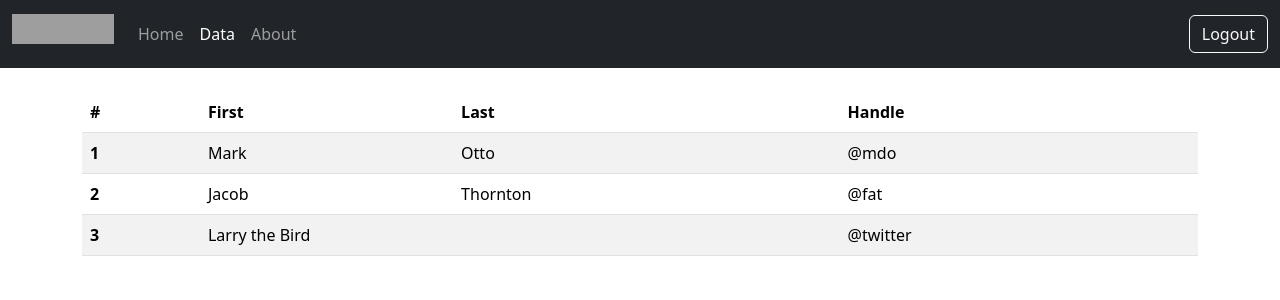
After one commit to cnr-ibba/SMARTER-repository, a Django app: page /data in a window 1280 px wide. The commit adds this page. Shown: the top 300 px of the page. Run offline with Django 4.2, Linux system fonts and the light colour scheme; the visitor is signed in with stand-in values (Sample User, id 1); some libraries are stand-ins or nearby versions; grey boxes are pictures that could not be loaded.

Commit message:
:sparkles: start data view page

```diff
--- /dev/null
+++ b/django-data/smarter/repository/templates/repository/data.html
@@ -0,0 +1,38 @@
+{% extends 'base.html' %}
+{% load static %}
+
+{% block title %}SMARTER data{% endblock title %}
+
+{% block content %}
+<div class="container mt-4">
+    <table class="table table-striped">
+        <thead>
+            <tr>
+            <th scope="col">#</th>
+            <th scope="col">First</th>
+            <th scope="col">Last</th>
+            <th scope="col">Handle</th>
+            </tr>
+        </thead>
+        <tbody>
+            <tr>
+            <th scope="row">1</th>
+            <td>Mark</td>
+            <td>Otto</td>
+            <td>@mdo</td>
+            </tr>
+            <tr>
+            <th scope="row">2</th>
+            <td>Jacob</td>
+            <td>Thornton</td>
+            <td>@fat</td>
+            </tr>
+            <tr>
+            <th scope="row">3</th>
+            <td colspan="2">Larry the Bird</td>
+            <td>@twitter</td>
+            </tr>
+        </tbody>
+        </table>
+</div>
+{% endblock content %}
--- a/django-data/smarter/repository/views.py
+++ b/django-data/smarter/repository/views.py
@@ -1,5 +1,14 @@
 from django.views.generic import TemplateView
+from django.contrib.auth.mixins import LoginRequiredMixin
+
 
 class IndexView(TemplateView):
     """Home Page"""
+
     template_name = "repository/index.html"
+
+
+class DataView(LoginRequiredMixin, TemplateView):
+    """Display SMARTER datasets"""
+
+    template_name = "repository/data.html"
--- a/django-data/smarter/smarter/settings.py
+++ b/django-data/smarter/smarter/settings.py
@@ -149,3 +149,6 @@ DEFAULT_AUTO_FIELD = 'django.db.models.BigAutoField'
 
 # https://docs.djangoproject.com/en/4.1/ref/settings/#login-redirect-url
 LOGIN_REDIRECT_URL = 'index'
+
+# https://docs.djangoproject.com/en/4.1/ref/settings/#std-setting-LOGIN_URL
+LOGIN_URL = "login"
--- a/django-data/smarter/smarter/urls.py
+++ b/django-data/smarter/smarter/urls.py
@@ -17,7 +17,7 @@ from django.contrib import admin
 from django.urls import path, include
 from django.contrib.auth.views import LoginView, LogoutView
 
-from repository.views import IndexView
+from repository.views import IndexView, DataView
 from accounts.views import UpdatedLoginView
 
 urlpatterns = [
@@ -28,5 +28,6 @@ urlpatterns = [
         'logout',
         LogoutView.as_view(template_name="accounts/logged_out.html"),
         name="logout"),
-    path('', IndexView.as_view(), name="index")
+    path('', IndexView.as_view(), name="index"),
+    path('data', DataView.as_view(), name="data"),
 ]
--- a/django-data/smarter/templates/base.html
+++ b/django-data/smarter/templates/base.html
@@ -29,7 +29,7 @@
                         <a class="nav-link {% if request.resolver_match.url_name == 'index' %}active{% endif %}" aria-current="page" href="{% url 'index' %}">Home</a>
                     </li>
                     <li class="nav-item">
-                        <a class="nav-link" href="#">Data</a>
+                        <a class="nav-link {% if request.resolver_match.url_name == 'data' %}active{% endif %}" aria-current="page" href="{% url 'data' %}">Data</a>
                     </li>
                     <li class="nav-item">
                         <a class="nav-link">About</a>
```
